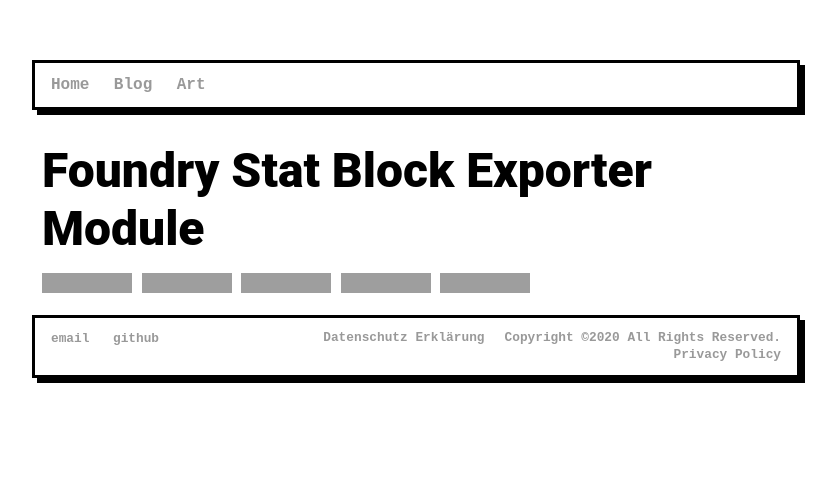
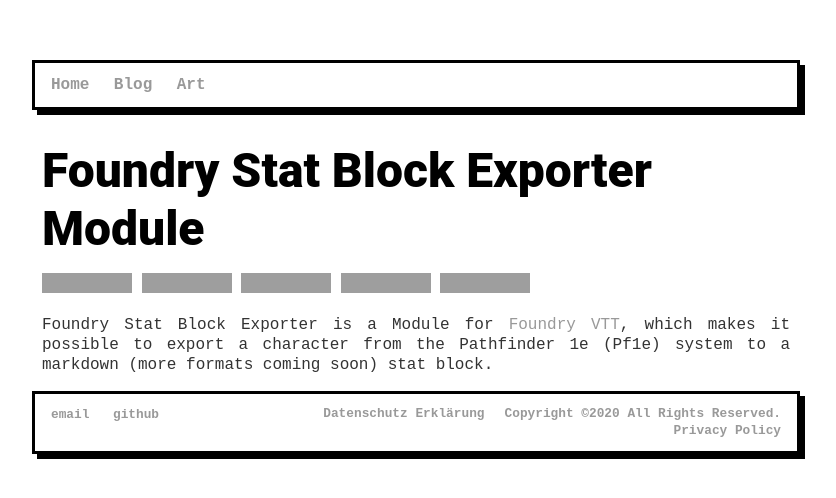
Before and after one commit to mProjectsCode/mProjectsCode.github.io, a Jekyll site: the page built from _programming-projects/statBlockExporterModule.md, in a window 1280 px wide. Shown: the top 498 px of the page, without its empty margins (224-1060 px from the left). Built offline with Jekyll 4.4.1, drawn with Linux system fonts in a browser that asks for light colours; nearby versions of some CDN libraries; grey boxes are pictures that could not be loaded.

```diff
--- a/_programming-projects/statBlockExporterModule.md
+++ b/_programming-projects/statBlockExporterModule.md
@@ -9,3 +9,6 @@ title: Foundry Stat Block Exporter Module
 [![GitHub latest commit](https://badgen.net/github/last-commit/mProjectsCode/Foundry-PF1-StatBlock-Exporter-Module)](https://GitHub.com/mProjectsCode/Foundry-PF1-StatBlock-Exporter-Module/commit/)
 [![GitHub release](https://badgen.net/github/release/mProjectsCode/Foundry-PF1-StatBlock-Exporter-Module)](https://github.com/mProjectsCode/Foundry-PF1-StatBlock-Exporter-Module/releases)
 [![Github all releases](https://img.shields.io/github/downloads/mProjectsCode/Foundry-PF1-StatBlock-Exporter-Module/total.svg)](https://github.com/mProjectsCode/Foundry-PF1-StatBlock-Exporter-Module/releases/)
+
+
+Foundry Stat Block Exporter is a Module for [Foundry VTT](https://foundryvtt.com/), which makes it possible to export a character from the Pathfinder 1e (Pf1e) system to a markdown (more formats coming soon) stat block.
```
Also changed, not shown: _programming-projects/obsidianMediaDbPlugin.md (added, +11 -0 lines).
